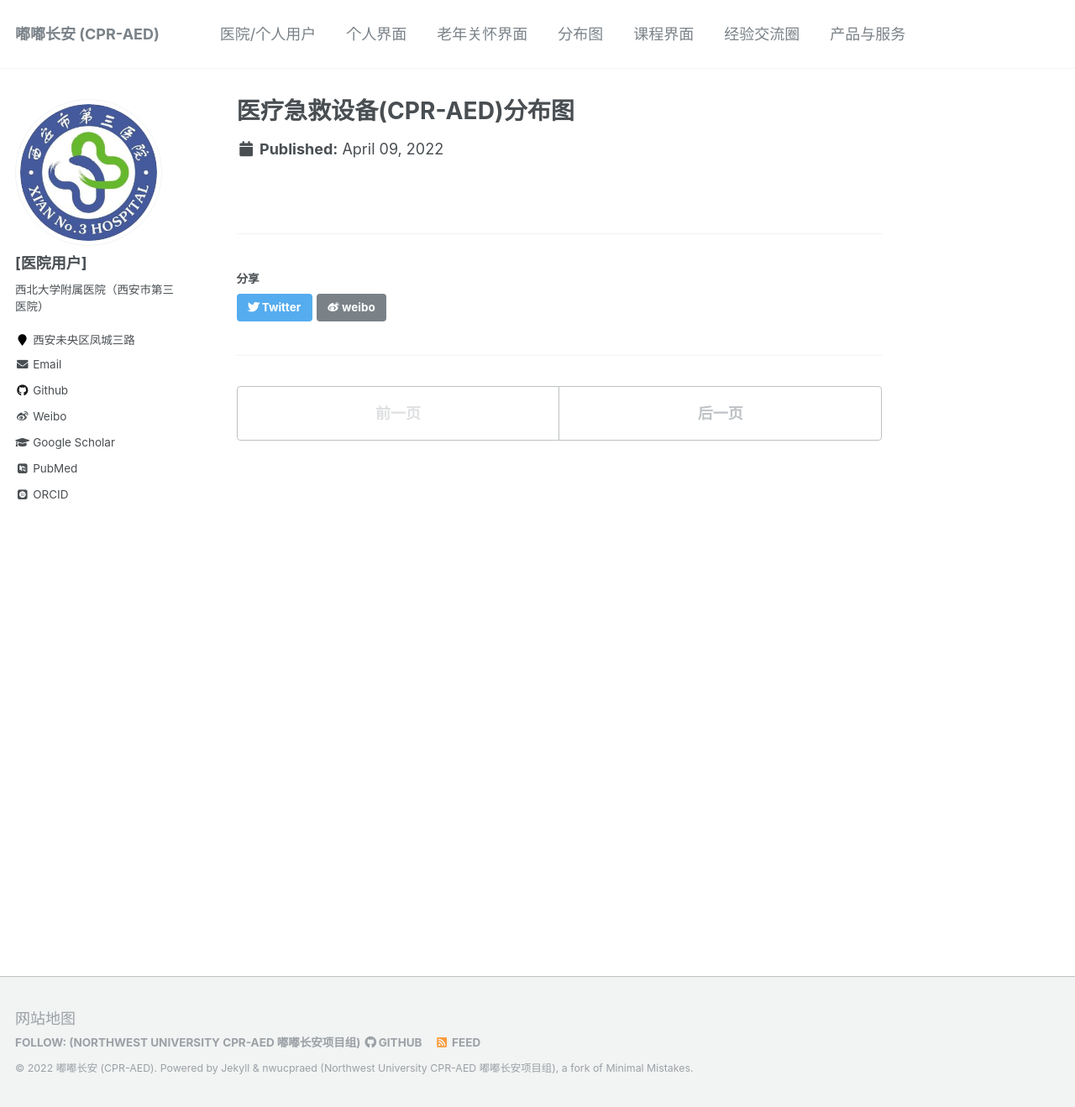
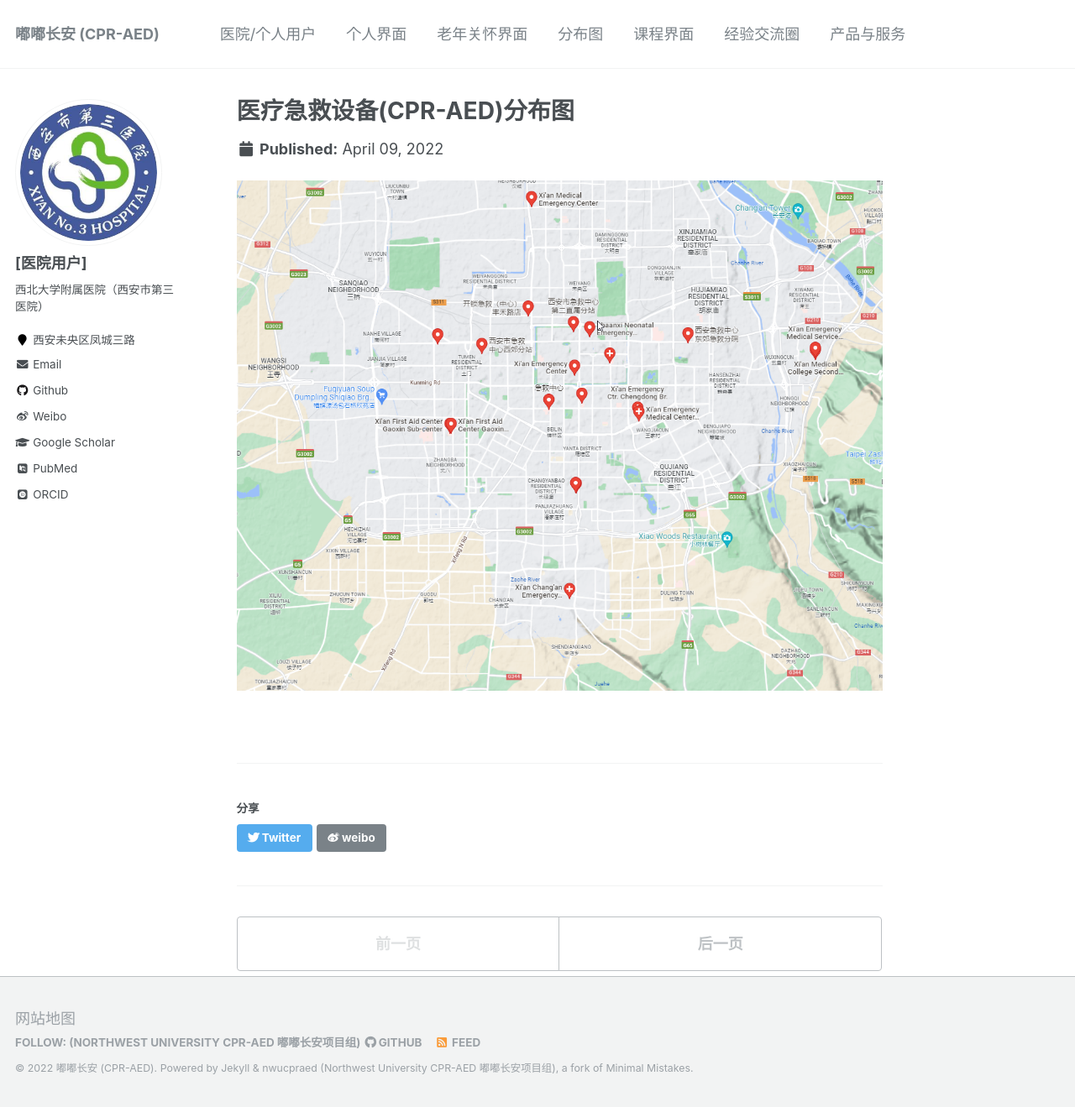
Before and after one commit to nwucpraed/nwucpraed.github.io, a Jekyll site: the page built from _portfolio/portfolio-1.md, in a window 1280 px wide and 1319 px high. Shown: the whole window at 84% size. Built offline with Jekyll 4.4.1, drawn with Linux system fonts in a browser that asks for light colours; some web fonts are replaced.

Commit message:
map1.png)
map1.png)

```diff
--- a/_portfolio/portfolio-1.md
+++ b/_portfolio/portfolio-1.md
@@ -3,3 +3,5 @@
 excerpt: "医疗急救设备(CPR-AED)分布图<br/><img src='/images/map/map1.png'>"
 collection: portfolio
 ---
+
+![map1](/images/map/map1.png)
--- a/_portfolio/portfolio-2.html
+++ b/_portfolio/portfolio-2.html
@@ -3,3 +3,5 @@
 excerpt: "在线志愿者分布图<br/><img src='/images/map/map2.png'>"
 collection: portfolio
 ---
+
+<img src='/images/map/map2.png'>
```
